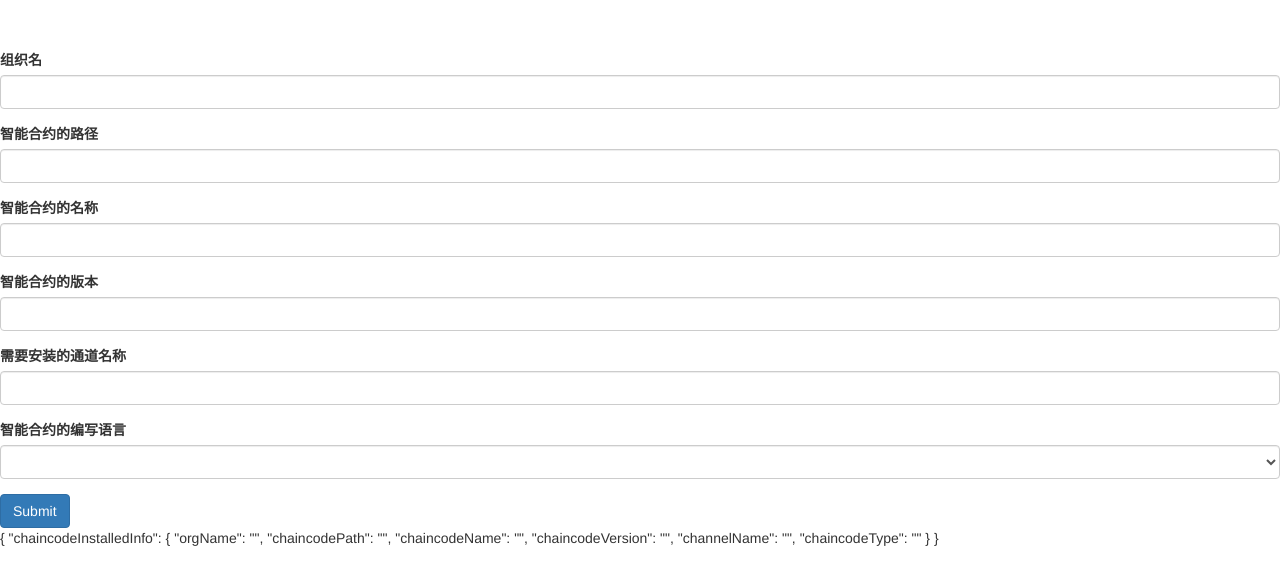
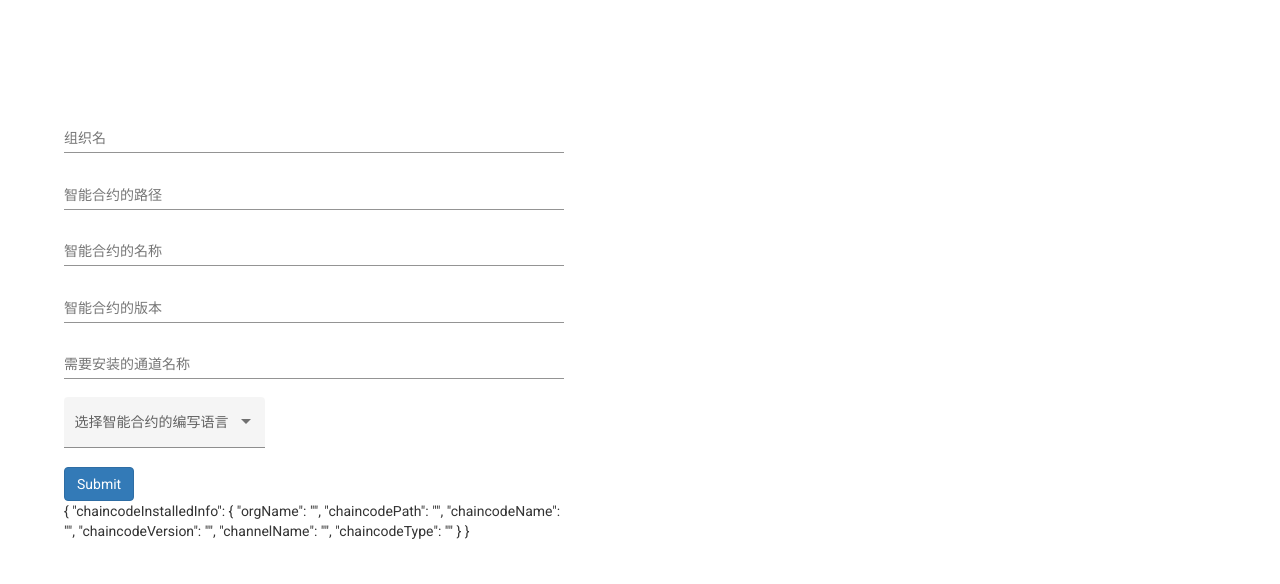
Before and after one commit to zhaizhonghao/BC-Client, an Angular app: page / in a window 1280 px wide. Shown: the top 584 px of the page. Built offline with nearby package versions, Linux system fonts and the light colour scheme.

Commit message:
use the angular material to build the front end

```diff
--- a/angular.json
+++ b/angular.json
@@ -24,6 +24,7 @@
               "src/assets"
             ],
             "styles": [
+              "./node_modules/@angular/material/prebuilt-themes/deeppurple-amber.css",
               "src/styles.css"
             ],
             "scripts": []
@@ -88,6 +89,7 @@
               "src/assets"
             ],
             "styles": [
+              "./node_modules/@angular/material/prebuilt-themes/deeppurple-amber.css",
               "src/styles.css"
             ],
             "scripts": []
--- a/package.json
+++ b/package.json
@@ -12,10 +12,12 @@
   "private": true,
   "dependencies": {
     "@angular/animations": "~9.0.1",
+    "@angular/cdk": "^9.0.1",
     "@angular/common": "~9.0.1",
     "@angular/compiler": "~9.0.1",
     "@angular/core": "~9.0.1",
     "@angular/forms": "~9.0.1",
+    "@angular/material": "^9.0.1",
     "@angular/platform-browser": "~9.0.1",
     "@angular/platform-browser-dynamic": "~9.0.1",
     "@angular/router": "~9.0.1",
--- a/src/app/cc-install-form/cc-install-form.component.css
+++ b/src/app/cc-install-form/cc-install-form.component.css
@@ -0,0 +1,15 @@
+.cc-install{
+    padding: 5%;
+}
+.form-control{
+    width: 40%;
+}
+.example-form {
+    min-width: 150px;
+    max-width: 500px;
+    width: 100%;
+  }
+
+  .example-full-width {
+    width: 100%;
+  }
--- a/src/app/cc-install-form/cc-install-form.component.html
+++ b/src/app/cc-install-form/cc-install-form.component.html
@@ -1,33 +1,35 @@
-<form #f="ngForm">
-    <div ngModelGroup="chaincodeInstalledInfo">
-        <div class="form-group">
-            <label for="orgName">组织名</label>
-            <input ngModel name="orgName" type="text" id="orgName" class="form-control">
+<div class="cc-install">
+    <form #f="ngForm" class="example-form">
+        <div ngModelGroup="chaincodeInstalledInfo">
+            <mat-form-field class="example-full-width">
+                <mat-label>组织名</mat-label>
+                <input matInput placeholder="例如，百度" ngModel name="orgName">
+            </mat-form-field>
+            <mat-form-field class="example-full-width">
+                <mat-label>智能合约的路径</mat-label>
+                <input matInput placeholder="例如，token/v1" ngModel name="chaincodePath">
+            </mat-form-field>
+            <mat-form-field class="example-full-width">
+                <mat-label>智能合约的名称</mat-label>
+                <input matInput placeholder="例如，erc20" ngModel name="chaincodeName">
+            </mat-form-field>
+            <mat-form-field class="example-full-width">
+                <mat-label>智能合约的版本</mat-label>
+                <input matInput placeholder="例如，v1.0" ngModel name="chaincodeVersion">
+            </mat-form-field>
+            <mat-form-field class="example-full-width">
+                <mat-label>需要安装的通道名称</mat-label>
+                <input matInput placeholder="例如，mychannel" ngModel name="channelName">
+            </mat-form-field>
+            <mat-form-field appearance="fill">
+                <mat-label>选择智能合约的编写语言</mat-label>
+                <mat-select ngModel name="chaincodeType">
+                  <mat-option *ngFor="let chaincodeType of chaincodeTypes" [value]="chaincodeType.name">{{chaincodeType.name}}</mat-option>
+                </mat-select>
+              </mat-form-field>
+            <!-- TODO Radio list for peers -->
         </div>
-        <div class="form-group">
-            <label for="chaincodePath">智能合约的路径</label>
-            <input ngModel name="chaincodePath" type="text" id="chaincodePath" class="form-control">
-        </div>
-        <div class="form-group">
-            <label for="chaincodeName">智能合约的名称</label>
-            <input ngModel name="chaincodeName" type="text" id="chaincodeName" class="form-control">
-        </div>
-        <div class="form-group">
-            <label for="chaincodeVersion">智能合约的版本</label>
-            <input ngModel name="chaincodeVersion" type="text" id="chaincodeVersion" class="form-control">
-        </div>
-        <div class="form-group">
-            <label for="channelName">需要安装的通道名称</label>
-            <input ngModel name="channelName" type="text" id="channelName" class="form-control">
-        </div>
-        <div class="form-group">
-            <label for="chaincodeType">智能合约的编写语言</label>
-            <select ngModel name="chaincodeType" id="chaincodeType" class="form-control">
-                <option *ngFor="let chaincodeType of chaincodeTypes" [value]="chaincodeType.name">{{chaincodeType.name}}</option>
-            </select>
-        </div>
-        <!-- TODO Radio list for peers -->
-    </div>
-    <button class="btn btn-primary">Submit</button>
-    <p>{{f.value | json}}</p>
-</form>
+        <button class="btn btn-primary">Submit</button>
+        <p>{{f.value | json}}</p>
+    </form>
+</div>
--- a/src/index.html
+++ b/src/index.html
@@ -6,8 +6,10 @@
   <base href="/">
   <meta name="viewport" content="width=device-width, initial-scale=1">
   <link rel="icon" type="image/x-icon" href="favicon.ico">
+  <link href="https://fonts.googleapis.com/css?family=Roboto:300,400,500&display=swap" rel="stylesheet">
+  <link href="https://fonts.googleapis.com/icon?family=Material+Icons" rel="stylesheet">
 </head>
-<body>
+<body class="mat-typography">
   <app-root></app-root>
 </body>
 </html>
--- a/src/styles.css
+++ b/src/styles.css
@@ -106,3 +106,6 @@ body {
   display: inline-block;
   border-radius: 50%;
 }
+
+html, body { height: 100%; }
+body { margin: 0; font-family: Roboto, "Helvetica Neue", sans-serif; }
```
Also changed, not shown: src/app/app.module.ts (+9 -1 lines), 1 other file (tests, documents, lock files or other folders).
